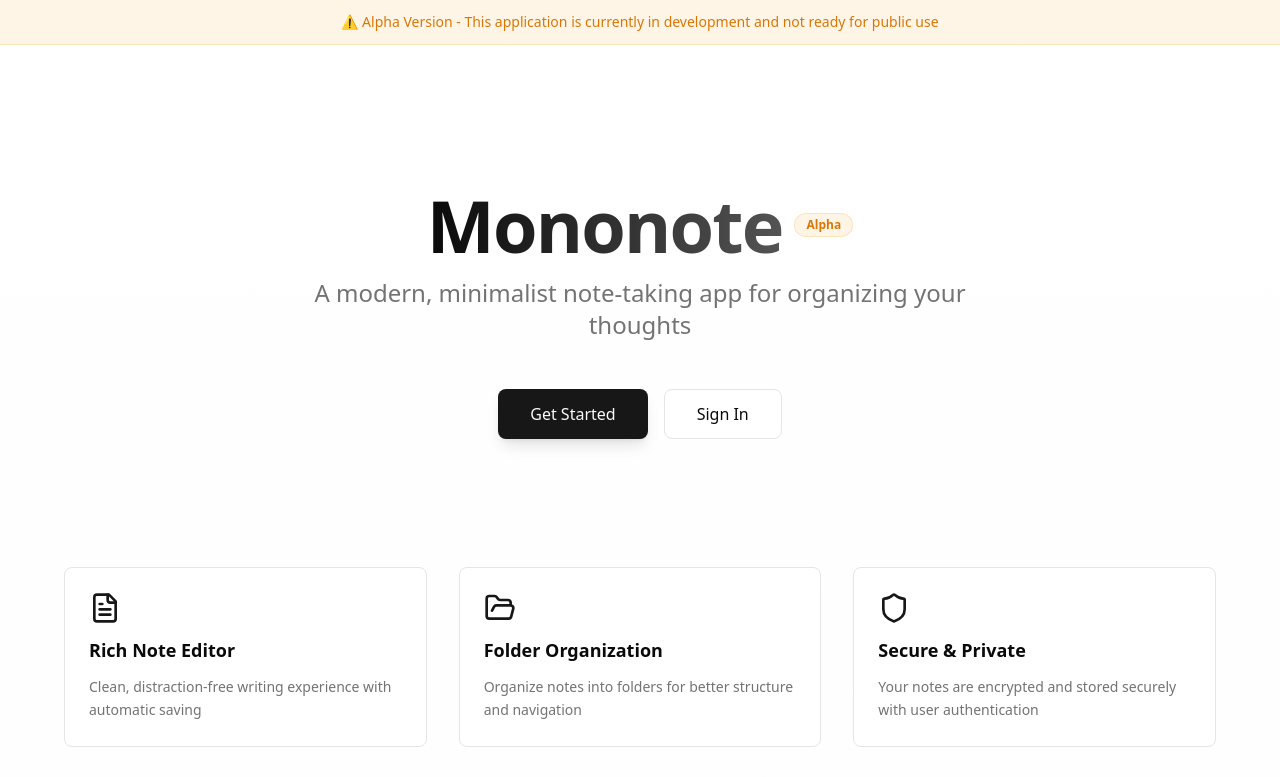
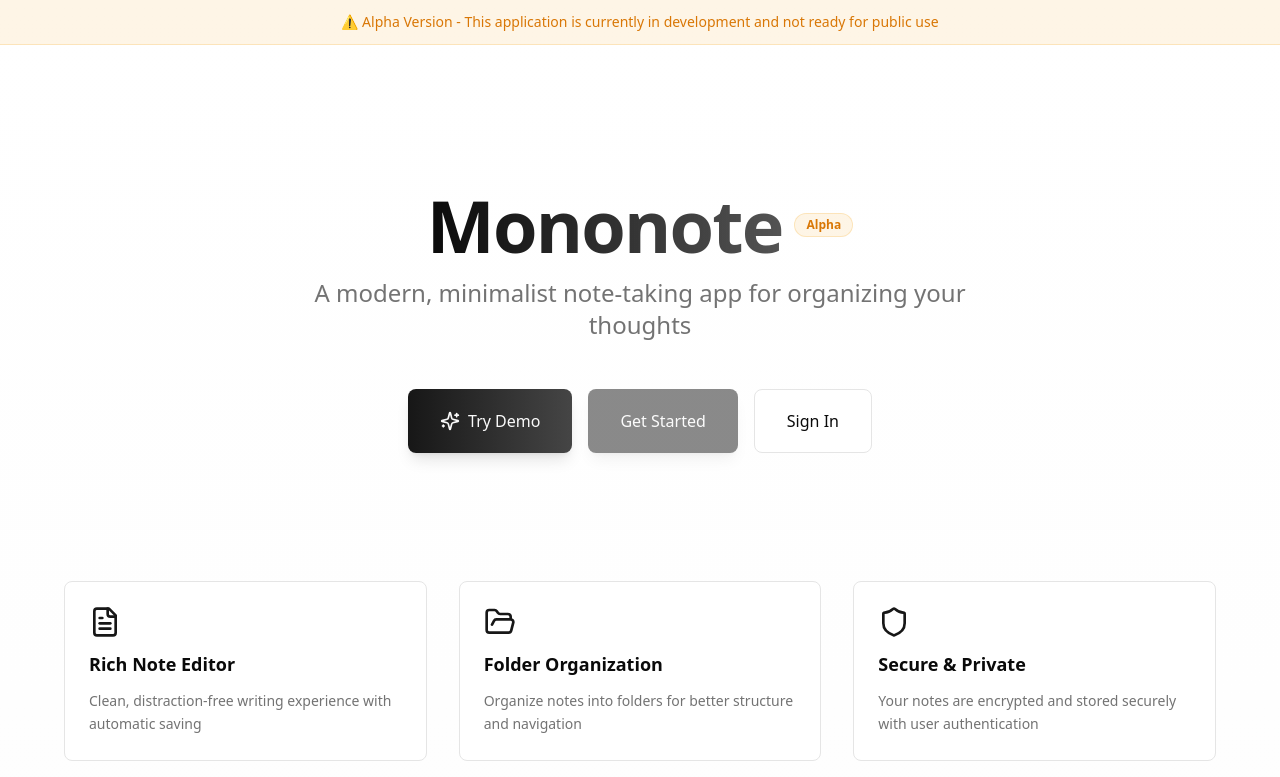
Before and after one commit to lukeganzevoort/mononote, a Next.js app: page / in a window 1280 px wide. Shown: the top 777 px of the page. Built offline with nearby package versions, Linux system fonts and the light colour scheme.

Commit message:
add demo mode to the main page

```diff
--- a/app/app/layout.tsx
+++ b/app/app/layout.tsx
@@ -30,6 +30,21 @@ export default function AppLayout({
         {isDemoMode ? null : <AuthCheck />}
         <AppSidebar />
         <SidebarInset>
+          {isDemoMode && (
+            <div className="bg-gradient-to-r from-blue-500/10 via-purple-500/10 to-pink-500/10 border-b border-blue-500/20">
+              <div className="flex items-center justify-center px-4 py-2.5 gap-2">
+                <span className="text-sm font-medium text-foreground">
+                  🎨 Demo Mode - Try out Mononote! Changes won't be saved.
+                </span>
+                <a
+                  href="/auth/signup"
+                  className="text-sm font-semibold text-primary hover:underline"
+                >
+                  {/* Sign up to save your notes */}
+                </a>
+              </div>
+            </div>
+          )}
           <header className="flex shrink-0 items-center gap-2 transition-[width,height] ease-linear">
             <div className="flex flex-row w-full justify-between px-4 py-3">
               <NavTop />
--- a/app/page.tsx
+++ b/app/page.tsx
@@ -1,5 +1,13 @@
 import Link from "next/link";
-import { FileText, FolderOpen, Sparkles, Shield, Zap, Moon } from "lucide-react";
+import {
+  FileText,
+  FolderOpen,
+  Sparkles,
+  Shield,
+  Zap,
+  Moon,
+} from "lucide-react";
+import { Button } from "@/components/ui/button";
 
 export default function Home() {
   return (
@@ -8,7 +16,8 @@ export default function Home() {
       <div className="bg-amber-500/10 border-b border-amber-500/20">
         <div className="container mx-auto px-4 py-3 text-center">
           <p className="text-sm font-medium text-amber-600 dark:text-amber-500">
-            ⚠️ Alpha Version - This application is currently in development and not ready for public use
+            ⚠️ Alpha Version - This application is currently in development and
+            not ready for public use
           </p>
         </div>
       </div>
@@ -35,11 +44,19 @@ export default function Home() {
           {/* CTA Buttons */}
           <div className="flex flex-col sm:flex-row gap-4 pt-4">
             <Link
-              href="/auth/signup"
-              className="inline-flex items-center justify-center rounded-lg bg-primary px-8 py-3 text-base font-medium text-primary-foreground shadow-lg hover:bg-primary/90 transition-all hover:scale-105"
+              href="/app?demo=true"
+              className="inline-flex items-center justify-center rounded-lg bg-gradient-to-r from-primary to-primary/80 px-8 py-3 text-base font-medium text-primary-foreground shadow-lg hover:shadow-xl transition-all hover:scale-105"
+            >
+              <Sparkles className="mr-2 h-5 w-5" />
+              Try Demo
+            </Link>
+            <Button
+              disabled={true}
+              // href="/auth/signup"
+              className="inline-flex items-center justify-center rounded-lg bg-primary px-8 py-8 text-base font-medium text-primary-foreground shadow-lg hover:bg-primary/90 transition-all hover:scale-105"
             >
               Get Started
-            </Link>
+            </Button>
             <Link
               href="/auth/login"
               className="inline-flex items-center justify-center rounded-lg border border-input bg-background px-8 py-3 text-base font-medium hover:bg-accent hover:text-accent-foreground transition-all"
@@ -85,7 +102,9 @@ export default function Home() {
 
         {/* Tech Stack Section */}
         <div className="max-w-4xl mx-auto pt-16 pb-8 text-center space-y-4">
-          <h2 className="text-2xl sm:text-3xl font-semibold">Built with Modern Technology</h2>
+          <h2 className="text-2xl sm:text-3xl font-semibold">
+            Built with Modern Technology
+          </h2>
           <p className="text-muted-foreground">
             Powered by Next.js 15, React 19, PocketBase, and Tailwind CSS
           </p>
--- a/components/nav-top.tsx
+++ b/components/nav-top.tsx
@@ -10,11 +10,12 @@ import { DEMO_NOTES } from "@/pocketbase/demo_data";
 
 export const NavTop = () => {
   const params = useParams<{ noteId: string | undefined }>();
+  const searchParams = useSearchParams();
+  const isDemoMode = searchParams.get("demo") === "true";
+
   let noteTitle = "All Notes";
   if (params.noteId) {
     const currentNoteId = params.noteId;
-    const searchParams = useSearchParams();
-    const isDemoMode = searchParams.get("demo") === "true";
 
     const { data: notes } = useSWR(["notes", isDemoMode], async () => {
       if (isDemoMode) {
@@ -41,6 +42,11 @@ export const NavTop = () => {
       </span>
       <div className="flex items-center gap-4">
         <ModeToggle />
+        {isDemoMode ? (
+          <div className="flex items-center gap-2 text-sm text-muted-foreground font-mono">
+            <span>Demo User</span>
+          </div>
+        ) : (
           <UserMenu
             user={{
               name: "user",
@@ -48,6 +54,7 @@ export const NavTop = () => {
               avatar: "https://github.com/shadcn.png",
             }}
           />
+        )}
       </div>
     </div>
   );
```
Lines whose indentation alone changed are shown as unchanged.
